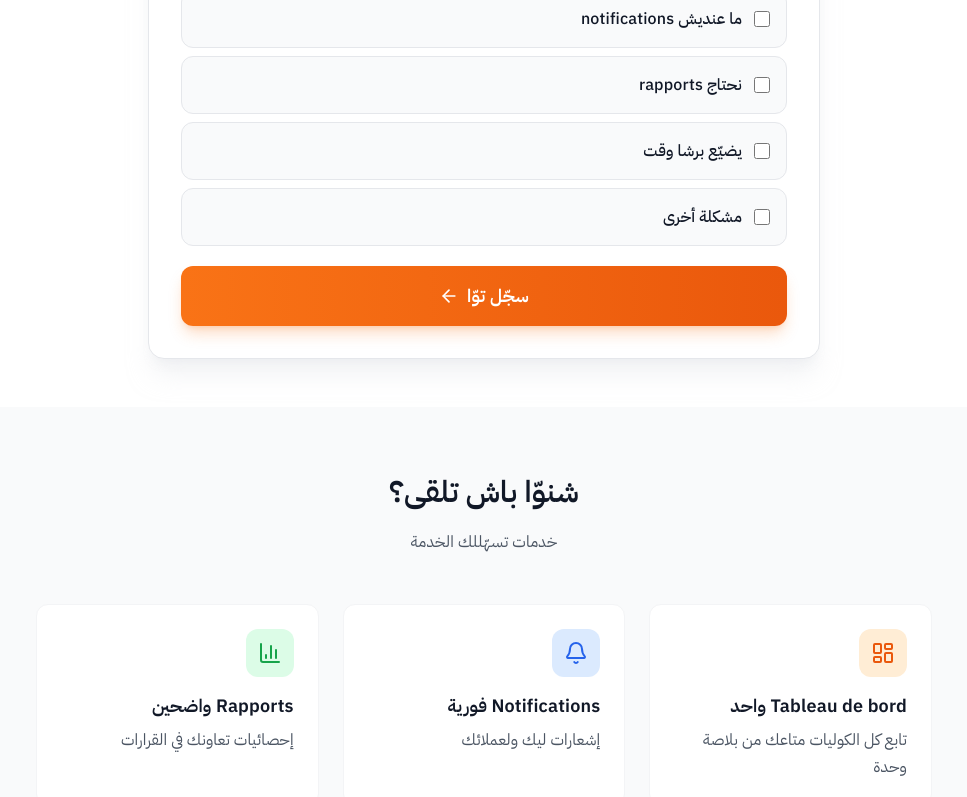
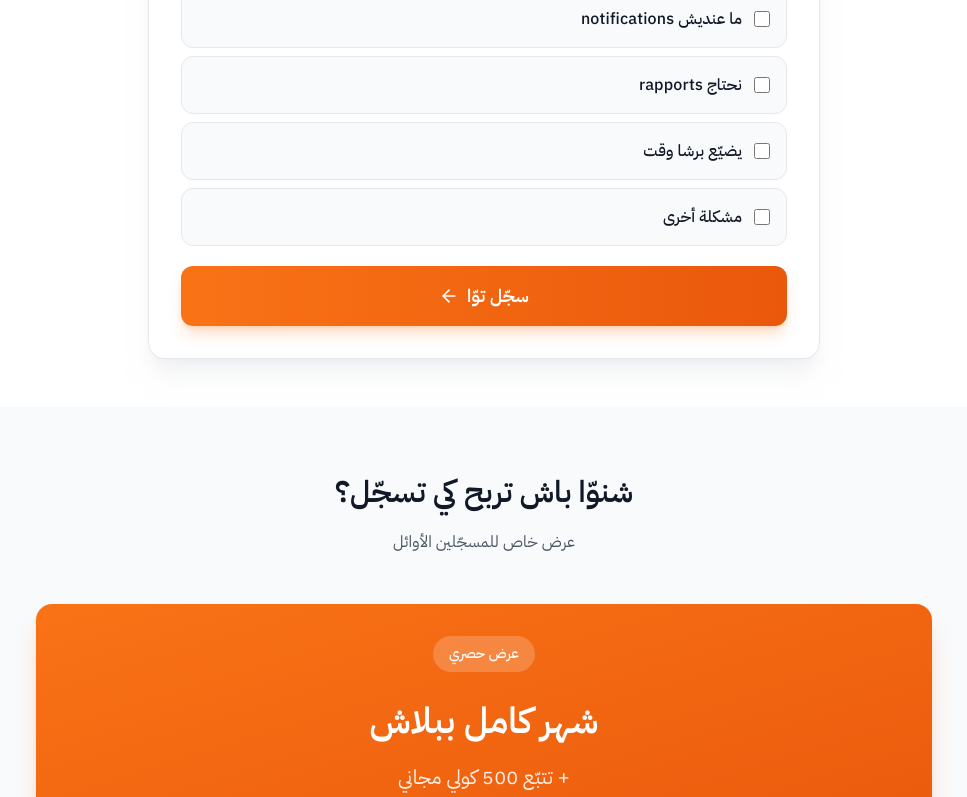
Before and after one commit to fawzyoth/mouraqib, a Vue app: page /#/ in a window 1280 px wide. Shown: the part 2000-2797 px from the top of the page, without its empty margins (156-1123 px from the left). Built offline with nearby package versions, Linux system fonts and the light colour scheme; no server answers; the database is empty.

Commit message:
Fix countdown timer and add free month offer

```diff
--- a/src/views/WaitingListView.vue
+++ b/src/views/WaitingListView.vue
@@ -288,8 +288,21 @@
     <section class="py-16 px-4 sm:px-6 bg-gray-50 dark:bg-gray-900">
       <div class="max-w-4xl mx-auto">
         <div class="text-center mb-12">
-          <h2 class="text-2xl sm:text-3xl font-bold text-gray-900 dark:text-white">شنوّا باش تلقى؟</h2>
-          <p class="mt-4 text-gray-600 dark:text-gray-400">خدمات تسهّللك الخدمة</p>
+          <h2 class="text-2xl sm:text-3xl font-bold text-gray-900 dark:text-white">شنوّا باش تربح كي تسجّل؟</h2>
+          <p class="mt-4 text-gray-600 dark:text-gray-400">عرض خاص للمسجّلين الأوائل</p>
+        </div>
+
+        <!-- Main Offer -->
+        <div class="bg-gradient-to-br from-orange-500 to-orange-600 rounded-2xl p-8 mb-8 text-white text-center shadow-xl shadow-orange-500/25">
+          <div class="inline-flex items-center gap-2 px-4 py-2 bg-white/20 backdrop-blur rounded-full mb-6">
+            <span class="text-sm font-medium">عرض حصري</span>
+          </div>
+          <h3 class="text-3xl sm:text-4xl font-bold mb-4">شهر كامل ببلاش</h3>
+          <p class="text-xl text-white/90 mb-6">+ تتبّع 500 كولي مجاني</p>
+          <div class="flex items-center justify-center gap-2 text-white/80">
+            <Check class="w-5 h-5" />
+            <span>للمسجّلين في الليست فقط</span>
+          </div>
         </div>
 
         <div class="grid md:grid-cols-3 gap-6">
@@ -338,9 +351,8 @@ import { supabase } from '@/lib/supabase'
 
 const themeStore = useThemeStore()
 
-// Countdown timer
-const launchDate = new Date()
-launchDate.setDate(launchDate.getDate() + 14) // 2 weeks from now
+// Countdown timer - Fixed launch date: February 13, 2026
+const launchDate = new Date('2026-02-13T00:00:00')
 
 const countdown = reactive({
   days: 0,
```
